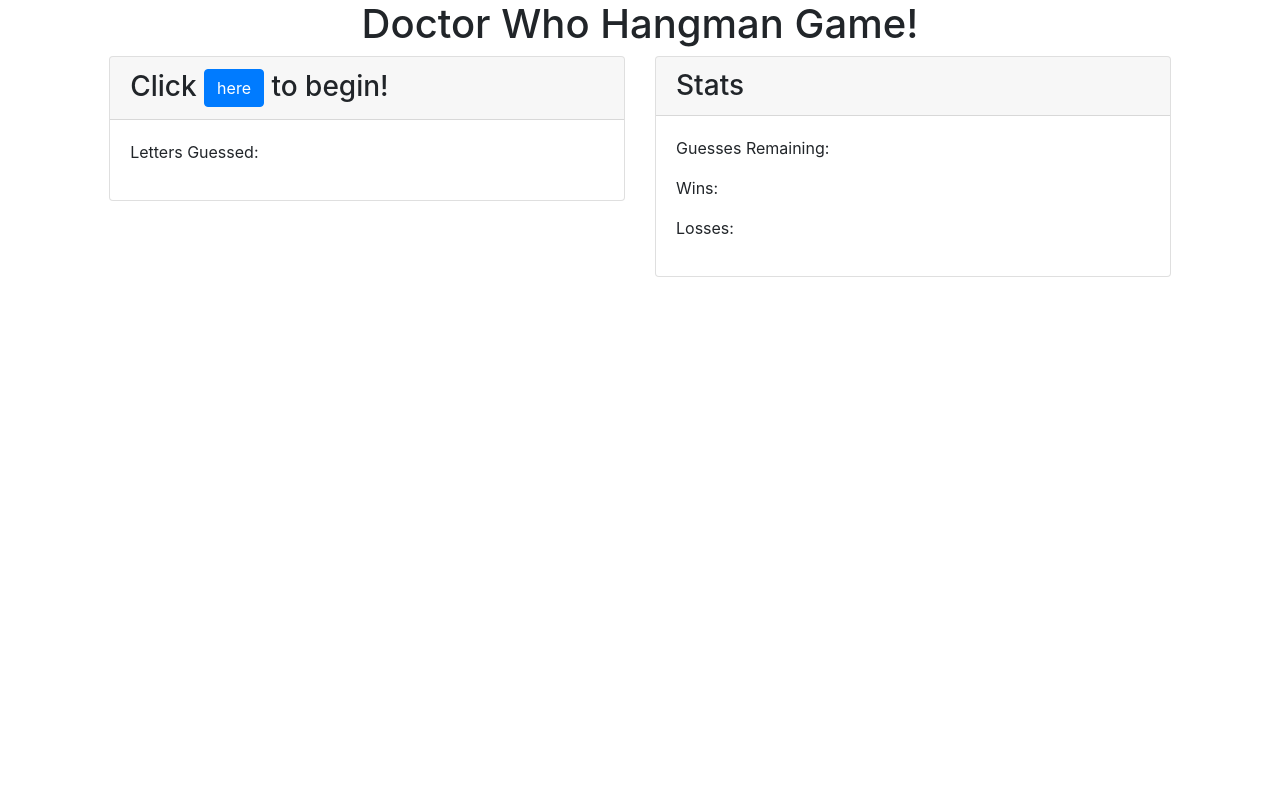
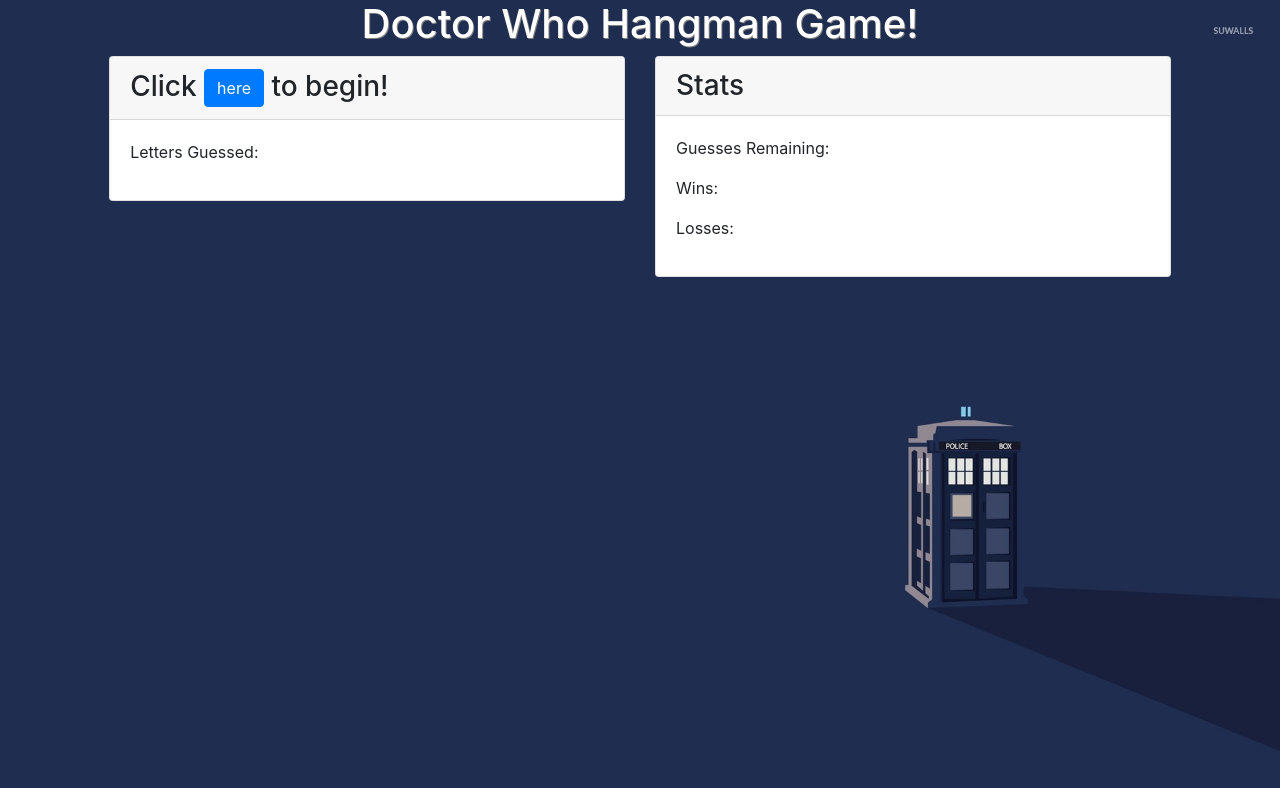
Before and after one commit to hurricaneronron/Hangman-Game, a plain HTML site: page index.html in a window 1280 px wide. Drawn offline with nearby package versions, Linux system fonts and the light colour scheme.

Commit message:
final updates

```diff
--- /dev/null
+++ b/assets/css/style.css
@@ -0,0 +1,9 @@
+body {
+  background: url("../images/tardis.jpg") no-repeat center center fixed;
+  background-size: cover;
+}
+
+#page-heading {
+  color: white;
+  text-shadow: 1px 1px gray;
+}
--- a/index.html
+++ b/index.html
@@ -7,10 +7,15 @@
 
   <title>Hangman</title>
 
+  <link rel="stylesheet" href="assets/css/style.css">
+
   <link rel="stylesheet" href="https://maxcdn.bootstrapcdn.com/bootstrap/4.0.0/css/bootstrap.min.css">
+
 </head>
 
 <body>
+
+<div class="bg"></div>
 
 <div class="row">
   <div class="col-md-12">
```
Also changed, not shown: assets/images/tardis.jpg (added), 1 other file.
